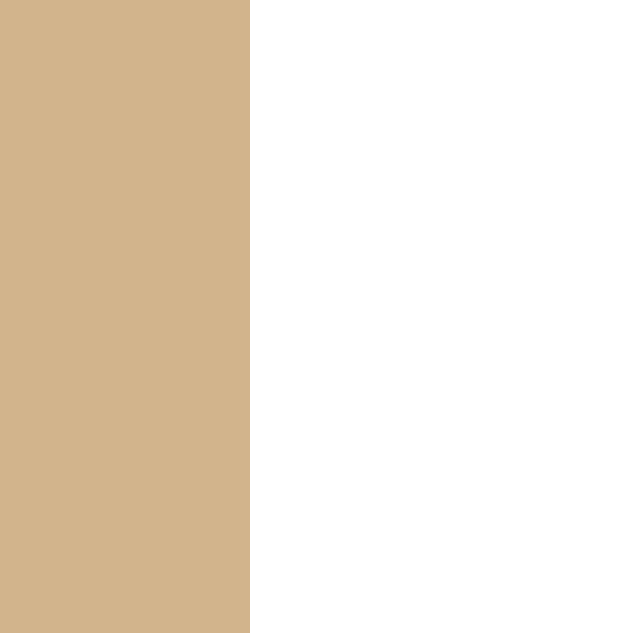
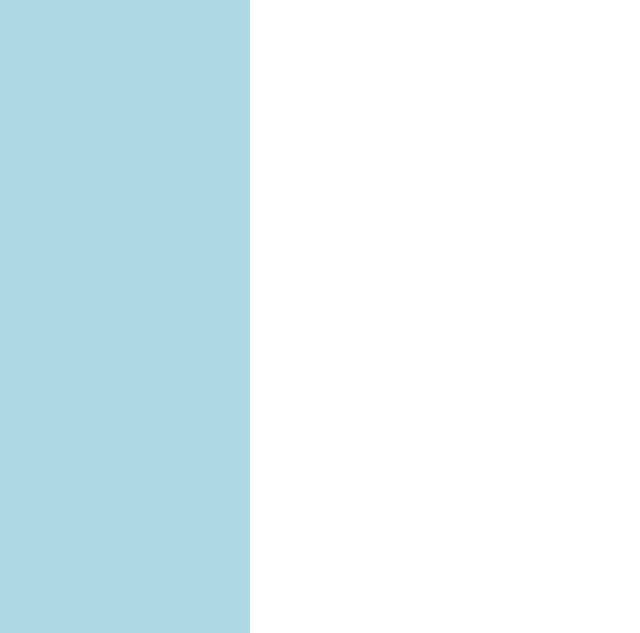
Before and after one commit to hpatel3747/hpatel3747.github.io, a plain HTML site: page index.html in a window 1280 px wide. Shown: the part 167-800 px from the top of the page, without its empty margins (0-640 px from the left). Drawn offline with Linux system fonts and the light colour scheme.

Commit message:
Documentation

```diff
--- a/index.html
+++ b/index.html
@@ -16,8 +16,8 @@
         .sidebar {
             width: 250px;
             height: 100vh;
-            background-color: #D2B48C;
-            color: #D2B48C;
+            background-color: #ADD8E6;
+            color: #ADD8E6;
             padding-top: 20px;
             position: fixed;
         }
```
